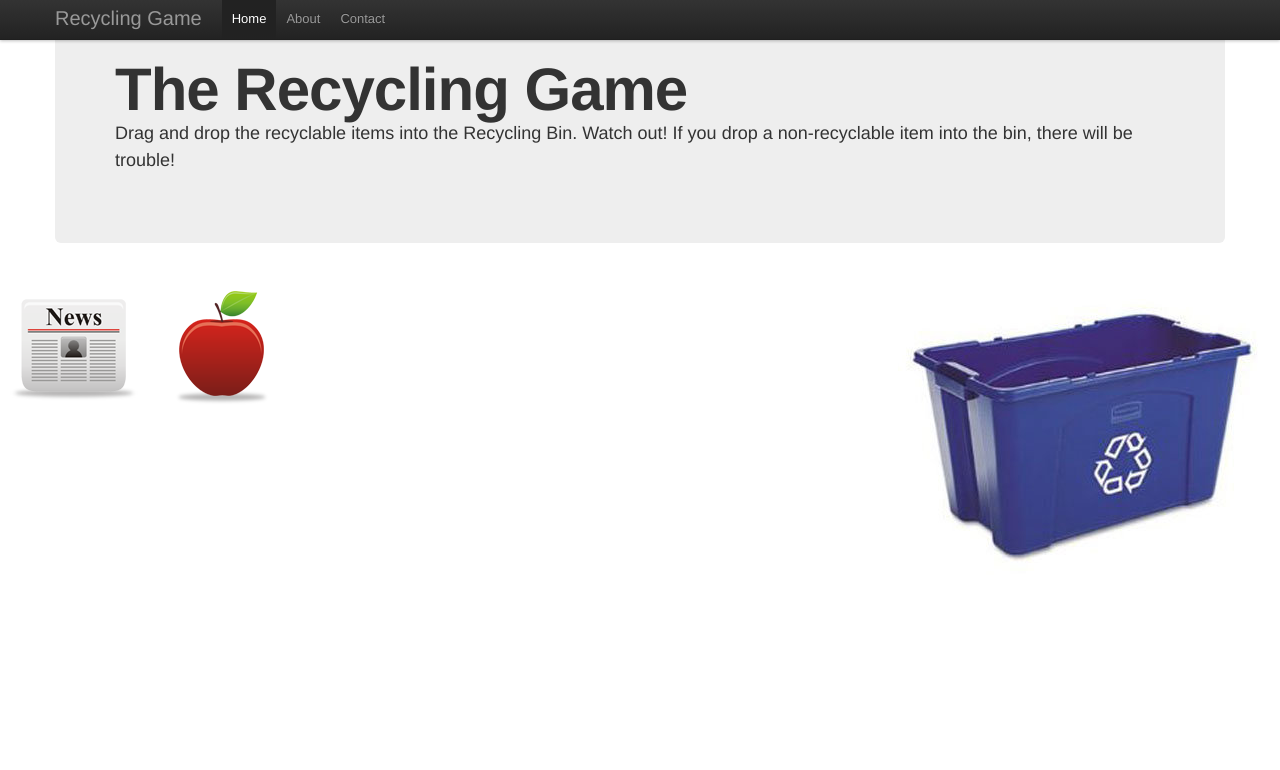
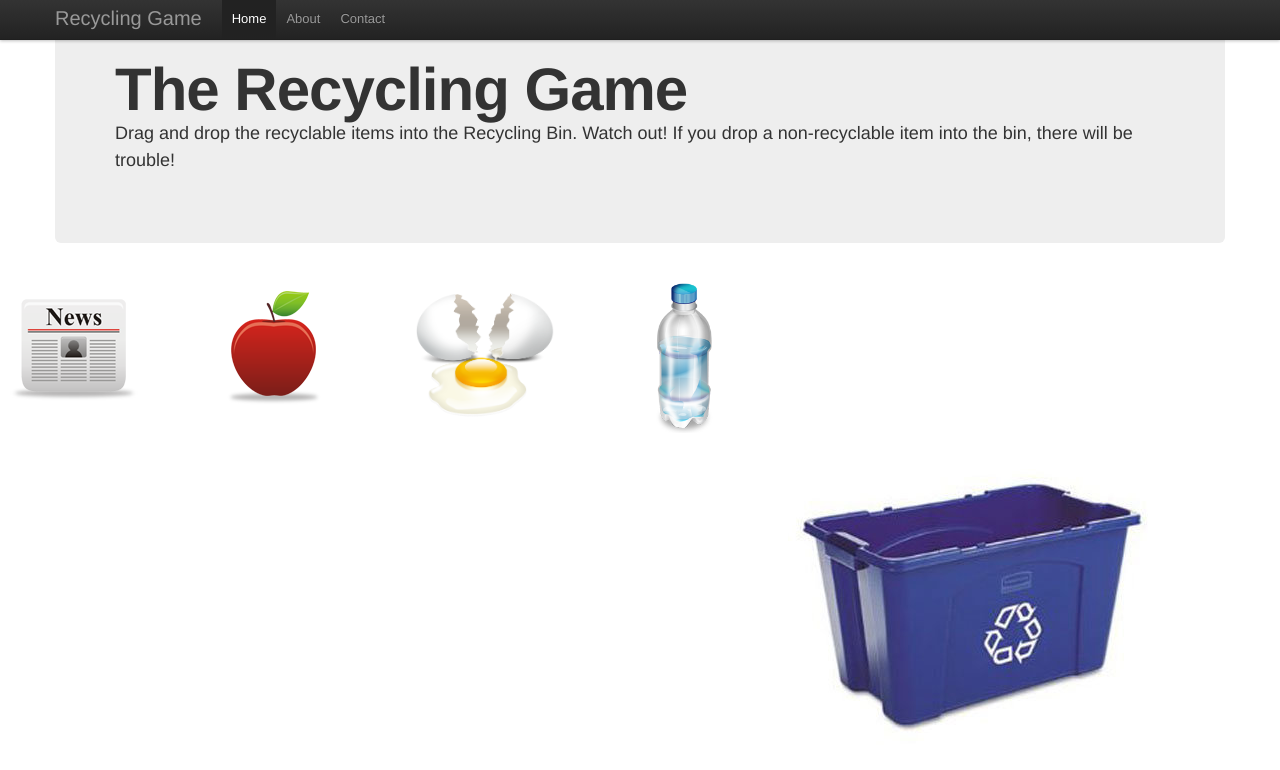
Before and after one commit to ericavirtue/RecyclingGame, a website: page recyclingGame.html in a window 1280 px wide. Drawn offline with nearby package versions, Linux system fonts and the light colour scheme.

Commit message:
Added water bottle and cracked egg

```diff
--- a/recyclingGame.html
+++ b/recyclingGame.html
@@ -47,27 +47,48 @@
       <div class="hero-unit">
         <h1>The Recycling Game</h1>
         <p>Drag and drop the recyclable items into the Recycling Bin. Watch out! If you drop a non-recyclable item into the bin, there will be trouble!</p>
-      </div>
+      </div> <!-- /hero unit -->
       </div> <!-- /container -->
 
         <!--Draggable Items-->
-        <div id="wrapper">
+        <div class="row">
 
         <!--  News-->
+          <div class="span2">
           <div class="makeMeDraggable recyclable">
           		<img src="assets/img/news.png"/>
           </div>
+          </div> <!-- /span -->
         <!-- Apple-->
+        <div class="span2">
         <div class="makeMeDraggable">
         		<img src="assets/img/apple.png"/>
         </div>
-        </div> <!-- /wrapper -->
+        </div> <!-- /span -->
+        <!-- Egg-->
+        <div class="span2">
+        <div class="makeMeDraggable">
+        		<img src="assets/img/brokenegg.png" width="150px"/>
+        </div>
+        </div> <!-- /span -->
+        <!--  Water-->
+        <div class="span2">
+          <div class="makeMeDraggable recyclable">
+          		<img src="assets/img/water.png" width="150px"/>
+          </div>
+          </div> <!-- /span -->
+
+        </div> <!-- /row -->
 
         <!--Droppable Items-->
         <!--Recycling Bin-->
+        <div class="row">
+        <div class="span12">
         <div id="makeMeDroppable">
           	<img src="assets/img/recycling.jpg"/>
      </div>
+     </div> <!-- /span -->
+     </div> <!-- /row-->
 
 </body>
 </html>
```
Also changed, not shown: assets/img/brokenegg.png (added), assets/img/water.jpg (added), assets/img/water.png (added).
